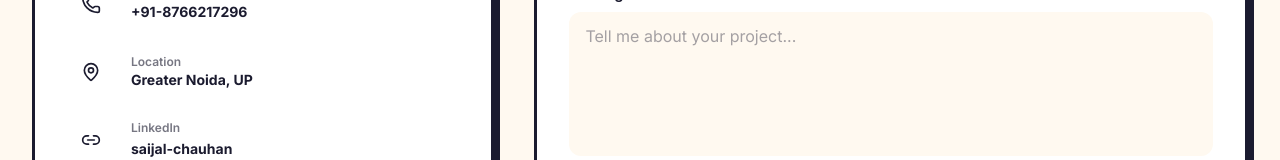
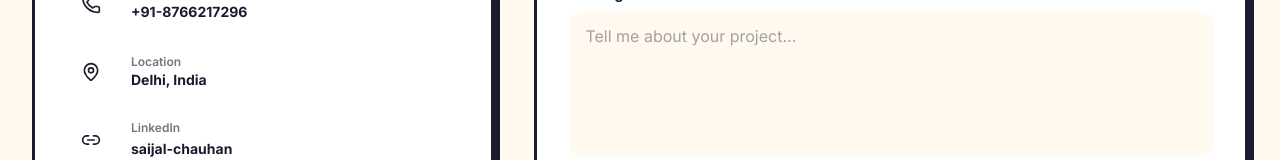
Before and after one commit to saijalchauhan12345-creator/My-Portfolio, a Next.js app: page / in a window 1280 px wide. Shown: the part 4653-4813 px from the top of the page. Built offline with nearby package versions, Linux system fonts and the light colour scheme.

Commit message:
Updated location to Delhi

```diff
--- a/src/app/sections/Contact.tsx
+++ b/src/app/sections/Contact.tsx
@@ -108,7 +108,7 @@ export default function Contact() {
                   </div>
                   <div>
                     <p className="text-xs text-[#1B1B2F]/60 font-semibold">Location</p>
-                    <p className="text-[#1B1B2F] font-bold text-sm">Greater Noida, UP</p>
+                    <p className="text-[#1B1B2F] font-bold text-sm">Delhi, India</p>
                   </div>
                 </div>
 
```
